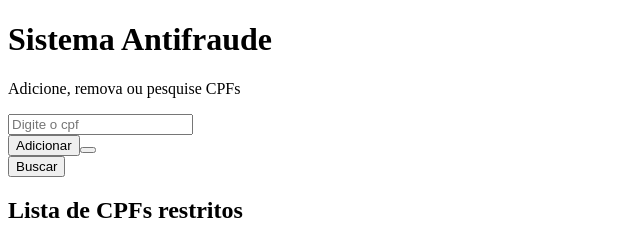
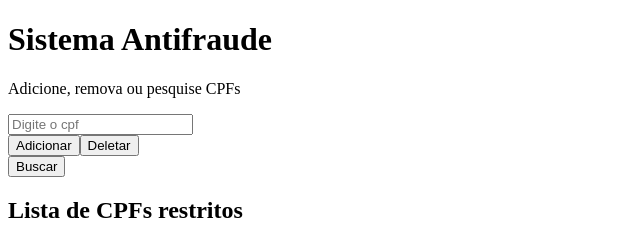
Before and after one commit to jenifergs/desafio-max-milhas, a React (Create React App) app in the folder frontend/: page / in a window 1280 px wide. Shown: the top 225 px of the page, without its empty margins (0-640 px from the left). Built offline with nearby package versions, Linux system fonts and the light colour scheme.

Commit message:
feat: Componente botao para remover cpf do banco de dados

```diff
--- a/frontend/src/components/ButtonDelete.jsx
+++ b/frontend/src/components/ButtonDelete.jsx
@@ -1,8 +1,24 @@
-function ButtonDelete(props) {
-  const { onClick, children } = props;
+function ButtonDelete({cpf}) {
+
+  const handleClick = async () => {
+    const options = {method: 'DELETE',
+     headers: {'Content-Type': 'application/json'}};
+
+    const response = await fetch(`http://localhost:3333/cpf/${cpf}`, options)
+
+    if(response.status === 204 ) {
+      alert('Deletado com sucesso')
+    } else {
+      const data = await response.json();
+      alert(data.message)
+    }
+
+  };
   return (
-    <button onClick={onClick} className="btn btn-danger">
-      {children}
+    <button
+      onClick={ handleClick }
+      className="btn-remove">
+      Deletar
     </button>
   );
 }
```
